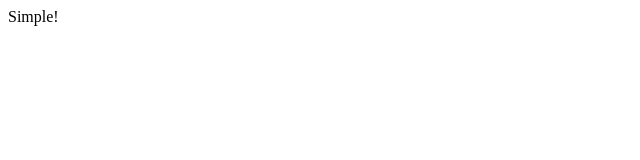
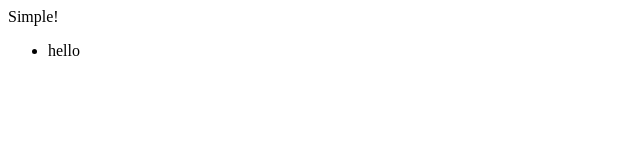
Before and after one commit to TKEriksson/whatever, a plain HTML site: page index.html in a window 1280 px wide. Shown: the full height of the page, 0-640 px from the left. Drawn offline with Linux system fonts and the light colour scheme.

Commit message:
Update index.html

```diff
--- a/index.html
+++ b/index.html
@@ -7,5 +7,8 @@
 </head>
 <body>
   Simple!
+  <UL>
+    <li>hello</li>
+  </UL>
 </body>
 </html>
```
